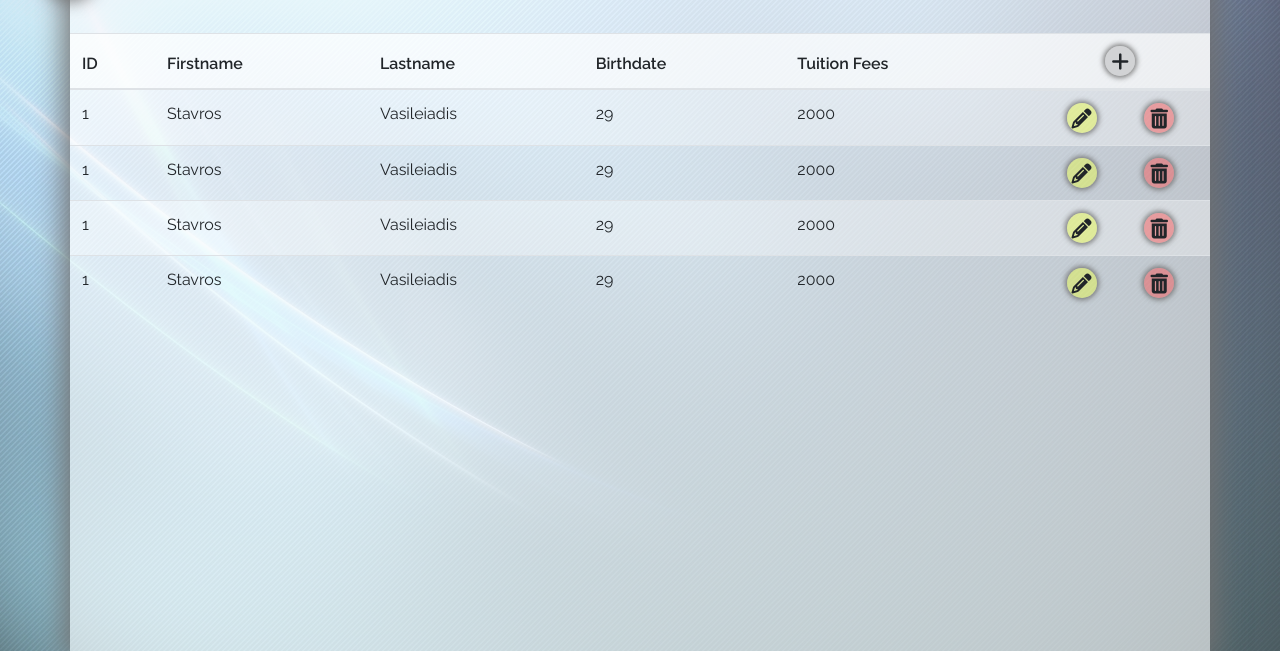
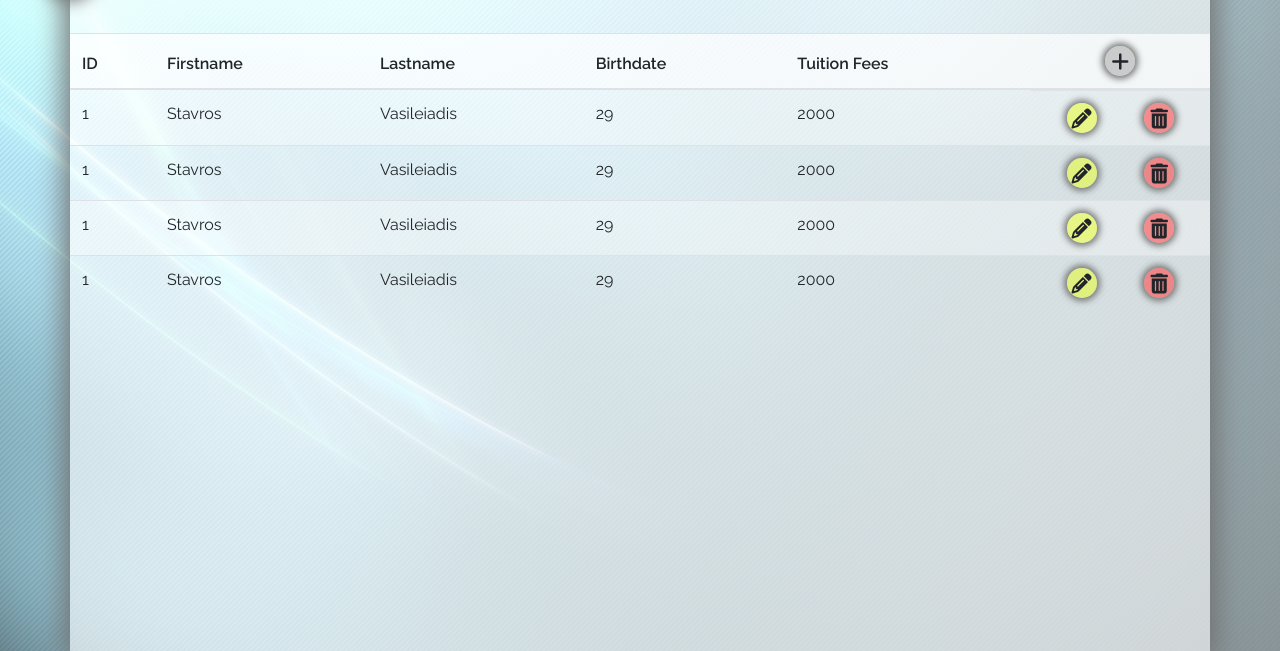
Before and after one commit to sssstavrossss/CB11CSharp--Project2, a plain HTML site: page Web/index.html in a window 1280 px wide. Shown: the part 149-800 px from the top of the page. Drawn offline with nearby package versions, Linux system fonts and the light colour scheme.

Commit message:
minor changes at css

```diff
--- a/Web/assets/css/custom.css
+++ b/Web/assets/css/custom.css
@@ -1,7 +1,7 @@
 body {
     font-family: 'Raleway', sans-serif !important;
     min-height: 100%;
-    background: linear-gradient(0deg, rgb(255, 255, 255, .15), rgba(255, 0, 150, 0.10)), url(/Web/img/custom/blurred-web-backgrounds.jpg);
+    background: linear-gradient(to right, rgba(255, 255, 255, .15), rgba(255, 255, 255, .44)), url(/Web/img/custom/blurred-web-backgrounds.jpg);
     background-size: cover;
 }
 
@@ -117,26 +117,26 @@ tbody > tr > td > div, thead > tr > th > div {
     width: 30px;
     height: 30px;
     border-radius: 50%;
-    box-shadow: 0px 0px 5px 2px rgba(112,112,112,0.85);
+    box-shadow: 0px 0px 6px 3px rgba(112,112,112,0.92);
     transition: 0.3s;
 }
 
     tbody > tr > td > div:hover, thead > tr > th > div:hover {
-        box-shadow: 0px 0px 4px 1px rgba(99, 99, 99, 0.98);
-        transform: scale(1.25);
+        box-shadow: 0px 0px 3px 1px rgba(72, 72, 72, 0.95);
+        transform: scale(1.26);
     }
 
 thead > tr > th:last-child > div {
-    background-color: rgba(168, 168, 168, 0.4);
+    background-color: rgba(168, 168, 168, 0.55);
 }
 
     thead > tr > th:last-child > div:hover {
-        background-color: rgba(160, 160, 160, 0.75);
+        background-color: rgba(160, 160, 160, 0.77);
         cursor: pointer;
     }
 
 tbody > tr > td:last-child > div:first-of-type {
-    background-color: rgba(234, 255, 47, 0.4);
+    background-color: rgba(234, 255, 47, 0.55);
 }
 
     tbody > tr > td:last-child > div:first-of-type:hover {
@@ -145,11 +145,11 @@ tbody > tr > td:last-child > div:first-of-type {
     }
 
 tbody > tr > td:last-child > div:last-of-type {
-    background-color: rgba(255, 62, 62, 0.4);
+    background-color: rgba(255, 62, 62, 0.55);
 }
 
     tbody > tr > td:last-child > div:last-of-type:hover {
-        background-color: rgba(255, 48, 48, 0.66);
+        background-color: rgba(255, 48, 48, 0.77);
         cursor: pointer;
     }
 
```
